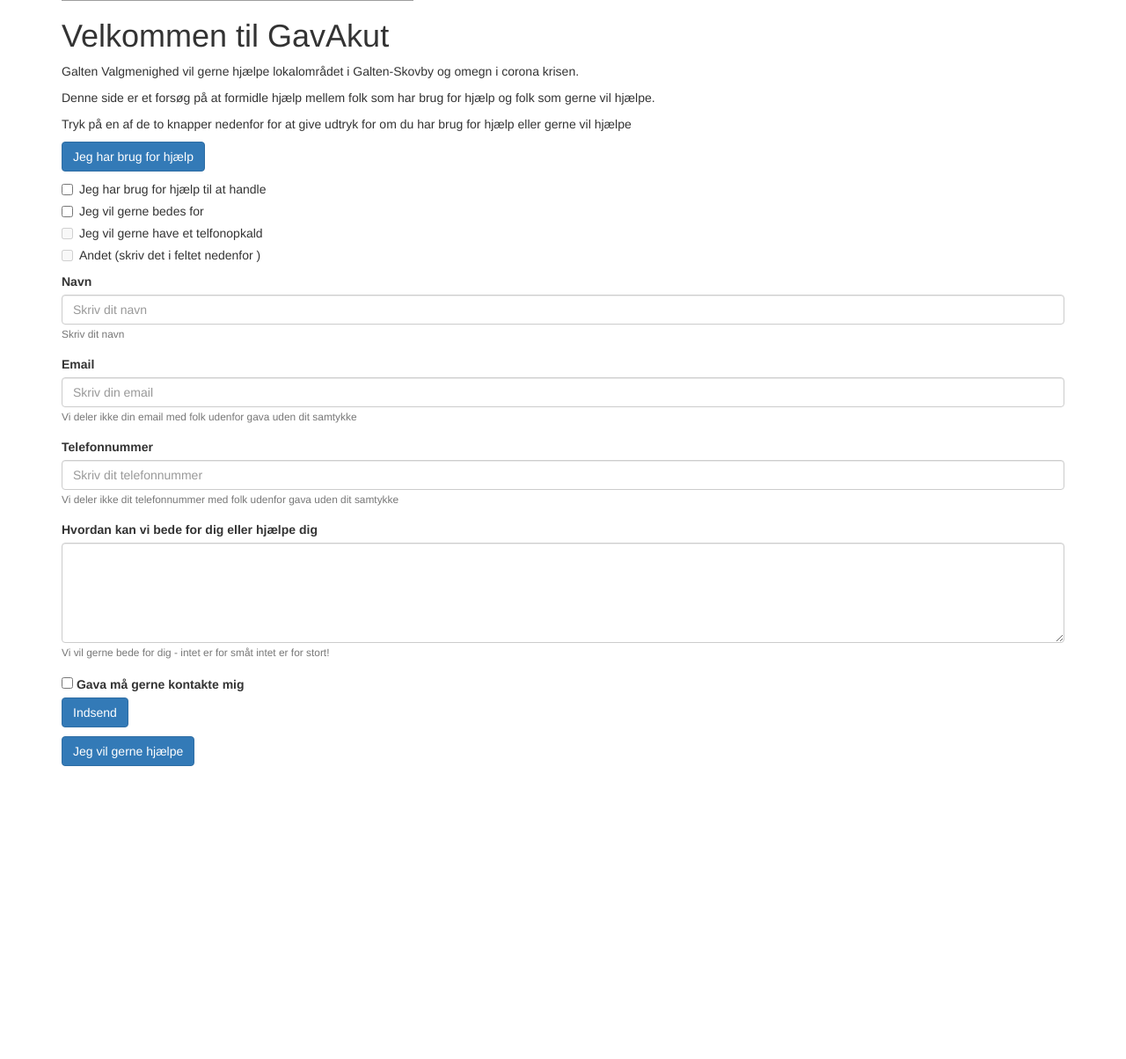
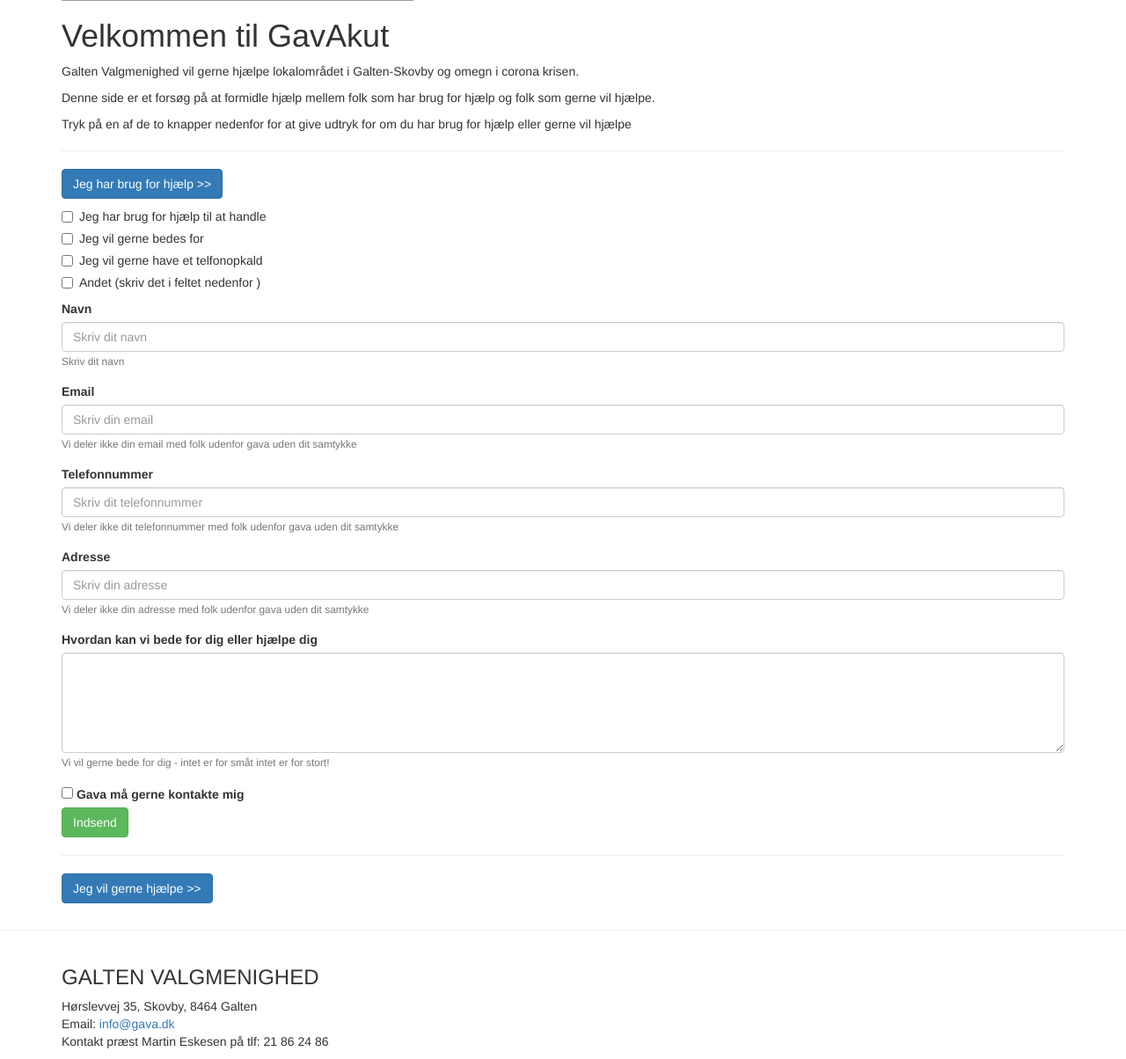
Before and after one commit to GaltenValgmenighed/i_can_help, a Flask app: page / in a window 1280 px wide, after a click on "Jeg har brug for hjælp >>". Shown: the part 299-1503 px from the top of the page at 88% size. Before the commit the page ends 1170 px from the top, so only its background shows below. Run offline with Flask 2, Linux system fonts and the light colour scheme; some libraries are stand-ins or nearby versions; grey boxes are pictures that could not be loaded.

Commit message:
making ready to run

```diff
--- a/app.py
+++ b/app.py
@@ -1,5 +1,7 @@
-from flask import Flask, render_template
+from flask import Flask, render_template, request, jsonify
 from flask_bootstrap import Bootstrap
+import pprint
+pp = pprint.PrettyPrinter(indent=4)
 
 app = Flask(__name__)
 Bootstrap(app)
@@ -9,6 +11,18 @@ Bootstrap(app)
 def index():
      return render_template('index.html')
 
+@app.route('/helpee', methods=['GET', 'POST'])
+def parse_request_helpee():
+    data = request.form
+    print(request.form['name'])
+    return jsonify(data)
+
+@app.route('/helper', methods=['GET', 'POST'])
+def parse_request_helper():
+    data = request.form
+    return jsonify(data)
+
+
 
 if __name__ == '__main__':
     app.run()
--- a/templates/index.html
+++ b/templates/index.html
@@ -26,75 +26,122 @@
   </p>
   <p>Tryk på en af de to knapper nedenfor for at give udtryk for om du har brug for hjælp eller gerne vil hjælpe</p>
 
-
+  <hr>
   <p>
   <button class="btn btn-primary" type="button" data-toggle="collapse" data-target="#collapseNeedHelp" aria-expanded="false" aria-controls="collapseExample">
-    Jeg har brug for hjælp
+    Jeg har brug for hjælp >>
   </button>
   </p>
   <div>
     <div class="collapse" id="collapseNeedHelp">
       <div class="card card-body">
-        <form>
+        <form  action="/helpee" method="post">
 
           <div class="checkbox">
-            <label><input type="checkbox" value="">Jeg har brug for hjælp til at handle</label>
+            <label><input type="checkbox" value="shoppingHelpee" name="shoppingHelpee">Jeg har brug for hjælp til at handle</label>
           </div>
           <div class="checkbox">
-            <label><input type="checkbox" value="">Jeg vil gerne bedes for</label>
+            <label><input type="checkbox" value="prayerHelpee" name="prayerHelpee">Jeg vil gerne bedes for</label>
           </div>
-          <div class="checkbox disabled">
-            <label><input type="checkbox" value="" disabled>Jeg vil gerne have et telfonopkald</label>
+          <div class="checkbox ">
+            <label><input type="checkbox"  value="phoneHelpee" name="phoneHelpee" >Jeg vil gerne have et telfonopkald</label>
           </div>
-          <div class="checkbox disabled">
-            <label><input type="checkbox" value="" disabled>Andet (skriv det i feltet nedenfor )</label>
+          <div class="checkbox ">
+            <label><input type="checkbox" value="otherHelpee" name="otherHelpee" >Andet (skriv det i feltet nedenfor )</label>
           </div>
 
           <div class="form-group">
             <label for="name">Navn</label>
-            <input type="string" class="form-control" id="name" aria-describedby="nameHelp" placeholder="Skriv dit navn">
-            <small id="emailHelp" class="form-text text-muted">Skriv dit navn</small>
+            <input type="string" class="form-control" id="name" name="name" aria-describedby="nameHelp" placeholder="Skriv dit navn">
+            <small id="nameHelp" class="form-text text-muted">Skriv dit navn</small>
           </div>
 
           <div class="form-group">
             <label for="exampleInputEmail1">Email</label>
-            <input type="email" class="form-control" id="exampleInputEmail1" aria-describedby="emailHelp" placeholder="Skriv din email">
+            <input type="email" class="form-control" id="email1" name="email" aria-describedby="emailHelp" placeholder="Skriv din email">
             <small id="emailHelp" class="form-text text-muted">Vi deler ikke din email med folk udenfor gava uden dit samtykke</small>
           </div>
           <div class="form-group">
             <label for="phoneNumber">Telefonnummer</label>
-            <input type="text" class="form-control" id="phoneNumber" aria-describedby="phoneHelp" placeholder="Skriv dit telefonnummer">
+            <input type="text" class="form-control" id="phoneNumber" name="phoneNumber" aria-describedby="phoneHelp" placeholder="Skriv dit telefonnummer">
             <small id="emailHelp" class="form-text text-muted">Vi deler ikke dit telefonnummer med folk udenfor gava uden dit samtykke</small>
           </div>
+          <div class="form-group">
+            <label for="address">Adresse</label>
+            <input type="text" class="form-control" id="address" name="address" aria-describedby="addressHelp" placeholder="Skriv din adresse">
+            <small id="addressHelp" class="form-text text-muted">Vi deler ikke din adresse med folk udenfor gava uden dit samtykke</small>
+          </div>
+
 
           <div class="form-group">
 
             <label for="prayer">Hvordan kan vi bede for dig eller hjælpe dig</label>
-            <textarea class="form-control rounded-0" id="prayer" rows="5" aria-describedby="prayerHelp" ></textarea>
+            <textarea class="form-control rounded-0" id="prayer" name="prayer" rows="5" aria-describedby="prayerHelp" ></textarea>
             <small id="prayerHelp" class="form-text text-muted">Vi vil gerne bede for dig - intet er for småt intet er for stort!</small>
           </div>
 
           <div class="form-check">
-            <input type="checkbox" class="form-check-input" id="exampleCheck1">
+            <input type="checkbox" class="form-check-input" id="contact" name="contact">
             <label class="form-check-label" for="exampleCheck1">Gava må gerne kontakte mig</label>
           </div>
-          <button type="submit" class="btn btn-primary">Indsend</button>
+          <button type="submit" class="btn btn-success">Indsend</button>
         </form>
       </div>
     </div>
   </div>
-  <p></p>
+  <hr>
   <div>
     <p>
     <button class="btn btn-primary" type="button" data-toggle="collapse" data-target="#collapseHelper" aria-expanded="false" aria-controls="collapseExample">
-      Jeg vil gerne hjælpe
+      Jeg vil gerne hjælpe >>
     </button>
     </p>
     <div class="collapse" id="collapseHelper">
       <div class="card card-body">
-        Anim pariatur cliche reprehenderit, enim eiusmod high life accusamus terry richardson ad squid. Nihil anim keffiyeh helvetica, craft beer labore wes anderson cred nesciunt sapiente ea proident.
+        <form  action="/helper" method="post">
+          <div class="checkbox">
+            <label><input type="checkbox" value="shoppingHelper" name="shoppingHelper">Jeg vil gerne hjælpe med at handle</label>
+          </div>
+          <div class="checkbox">
+            <label><input type="checkbox" value="prayerHelper" name="prayerHelper">Jeg vil gerne bede for folk</label>
+          </div>
+          <div class="checkbox ">
+            <label><input type="checkbox" value="phoneHelper" name="phoneHelper" >Jeg vil gerne give et telfonopkald</label>
+          </div>
+          <div class="form-group">
+            <label for="name">Navn</label>
+            <input type="string" class="form-control" id="name" name="name" aria-describedby="nameHelp" placeholder="Skriv dit navn">
+            <small id="nameHelp" class="form-text text-muted">Skriv dit navn</small>
+          </div>
+
+          <div class="form-group">
+            <label for="exampleInputEmail1">Email</label>
+            <input type="email" class="form-control" id="email" name="email" aria-describedby="emailHelp" placeholder="Skriv din email">
+            <small id="emailHelp" class="form-text text-muted">Vi deler ikke din email med folk udenfor gava uden dit samtykke</small>
+          </div>
+          <div class="form-group">
+            <label for="phoneNumber">Telefonnummer</label>
+            <input type="text" class="form-control" id="phoneNumber" name="phoneNumber" aria-describedby="phoneHelp" placeholder="Skriv dit telefonnummer">
+            <small id="emailHelp" class="form-text text-muted">Vi deler ikke dit telefonnummer med folk udenfor gava uden dit samtykke</small>
+          </div>
+
+          <div class="form-check">
+            <input type="checkbox" class="form-check-input" id="contact" name="contact">
+            <label class="form-check-label" for="exampleCheck1">Gava må gerne kontakte mig</label>
+          </div>
+          <button type="submit" class="btn btn-success">Indsend</button>
+</form>
       </div>
     </div>
   </div>
 </div>
+<hr>
+<footer class="content-info">
+  <div class="container">
+    <section class="widget text-5 widget_text"><h3>GALTEN VALGMENIGHED</h3>			<div class="textwidget"><p>Hørslevvej 35, Skovby, 8464 Galten<br>
+Email: <a href="mailto:info@gava.dk">info@gava.dk</a><br>
+Kontakt præst Martin Eskesen på tlf: 21 86 24 86</p>
+</div>
+		</section>  </div>
+</footer>
 {% endblock %}
```
Also changed, not shown: gunicorn_conf.py (added, +20 -0 lines), requirements.txt (added, +7 -0 lines), 1 other file.
